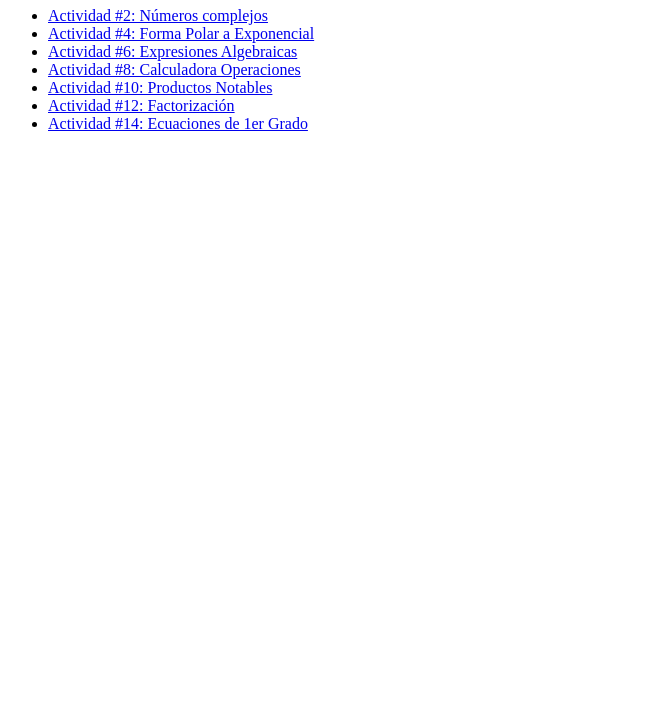
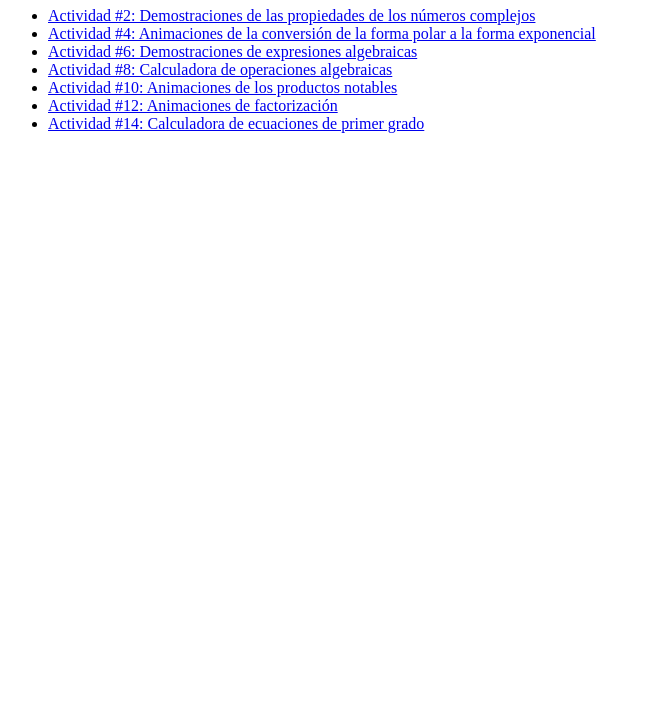
Before and after one commit to AriffMedina-TSW/PortafolioMaestro, a plain HTML site: page index.html in a window 1280 px wide. Shown: the part 73-800 px from the top of the page, without its empty margins (0-651 px from the left). Drawn offline with Linux system fonts and the light colour scheme.

Commit message:
Implementación de estrutura básica para index.html principal

```diff
--- a/index.html
+++ b/index.html
@@ -3,21 +3,21 @@
 <head>
     <meta charset="UTF-8">
     <meta name="viewport" content="width=device-width, initial-scale=1.0">
-    <title>Portafilio Maestro</title>
+    <title>Document</title>
 </head>
 <body>
-
     <div class="container">
         <h1>Mis Actividades</h1>
         <ul>
-            <li><a href="actividades/actividad02/index.html">Actividad #2: Números complejos</a></li>
-            <li><a href="actividades/actividad04/index.html">Actividad #4: Forma Polar a Exponencial</a></li>
-            <li><a href="actividades/actividad06/index.html">Actividad #6: Expresiones Algebraicas</a></li>
-            <li><a href="actividades/actividad08/index.html">Actividad #8: Calculadora Operaciones</a></li>
-            <li><a href="actividades/actividad10/index.html">Actividad #10: Productos Notables</a></li>
-            <li><a href="actividades/actividad12/index.html">Actividad #12: Factorización</a></li>
-            <li><a href="actividades/actividad14/index.html">Actividad #14: Ecuaciones de 1er Grado</a></li>
-        </ul>
-    </div
+            <li><a href="actividades/actividad02/index.html">Actividad #2: Demostraciones de las propiedades de los números complejos</a></li>
+            <li><a href="actividades/actividad04/index.html">Actividad #4: Animaciones de la conversión de la forma polar a la forma exponencial</a></li>
+            <li><a href="actividades/actividad06/index.html">Actividad #6: Demostraciones de expresiones algebraicas</a></li>
+            <li><a href="actividades/actividad08/index.html">Actividad #8: Calculadora de operaciones algebraicas</a></li>
+            <li><a href="actividades/actividad10/index.html">Actividad #10: Animaciones de los productos notables</a></li>
+            <li><a href="actividades/actividad12/index.html">Actividad #12: Animaciones de factorización</a></li>
+            <li><a href="actividades/actividad14/index.html">Actividad #14: Calculadora de ecuaciones de primer grado</a></li>
+
+            </ul>
+    </div>
 </body>
 </html>
```
